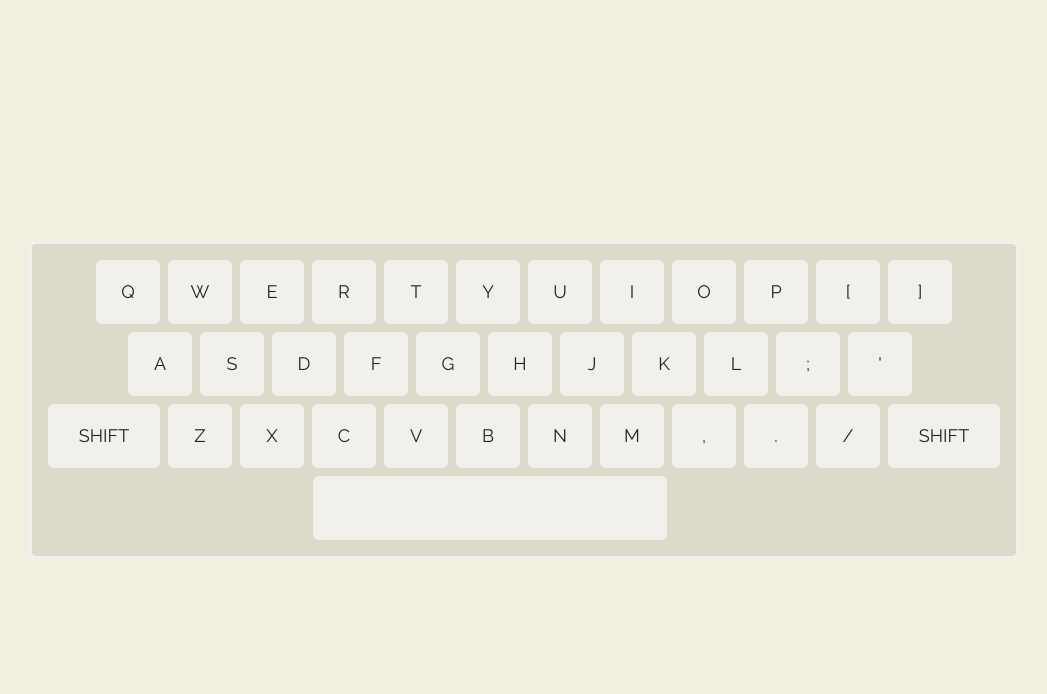
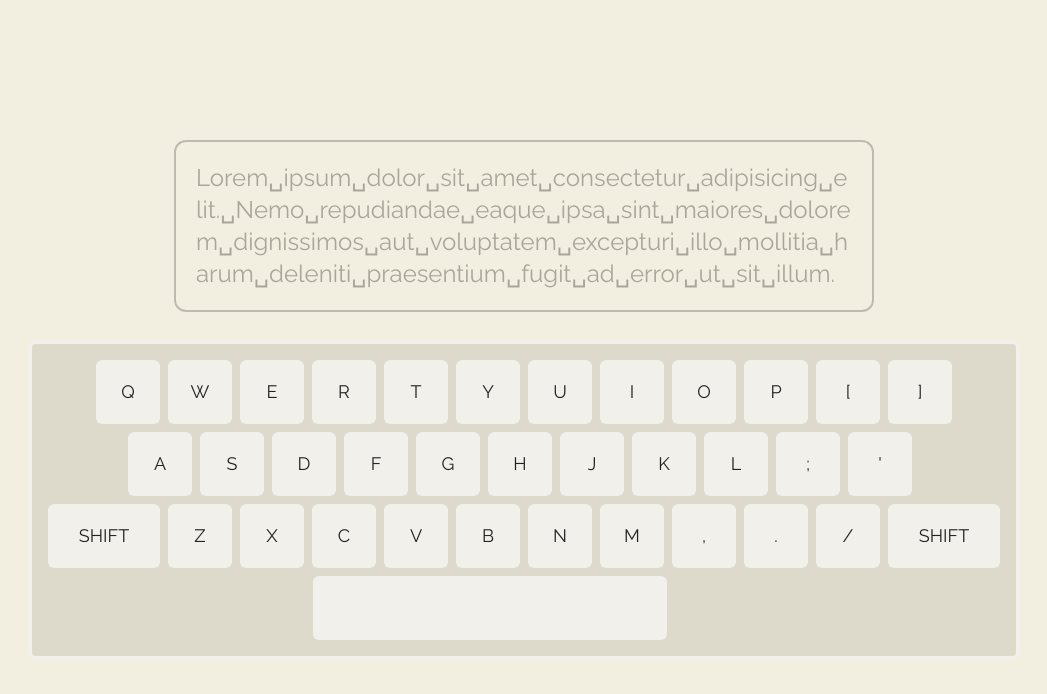
Before and after one commit to Sami-Rocks/virtual-keyboard, a React (Vite) app: page / in a window 1280 px wide. Shown: the top 694 px of the page, without its empty margins (116-1163 px from the left). Built offline with nearby package versions, Linux system fonts and the light colour scheme.

Commit message:
text display logic done. have to clean up and improve it

```diff
--- a/src/App.tsx
+++ b/src/App.tsx
@@ -1,9 +1,25 @@
-import { useEffect } from "react";
+import { useEffect, useState } from "react";
 import useDarkToggle from "./hooks/useDarktoggle";
 import KeyboardLayout from "./components/Keyboard";
+import TextBox from "./components/TextBox";
 
 function App() {
   const [colorTheme, setColorTheme] = useDarkToggle();
+  const [ activeKey, setActiveKey ] = useState('')
+
+  useEffect(()=>{
+    window.addEventListener('keypress',(event) => {
+      setActiveKey(event.key)
+    })
+    // window.addEventListener('keyup',() => {
+    //   setActiveKey('')
+    // })
+
+    return () => {
+      window.removeEventListener('keypress',()=>{setActiveKey('')})
+      // window.removeEventListener('keyup',()=>{setActiveKey('')})
+    }
+},[])
 
   const devicetheme = window.matchMedia(
     "(prefers-color-scheme: light)"
@@ -14,7 +30,8 @@ function App() {
   }, [devicetheme]);
 
   return (
-    <div className="h-screen w-full dark:bg-black bg-light_grey flex justify-center items-center">
+    <div className="h-screen w-full dark:bg-black bg-light_grey flex justify-center items-center flex-col gap-7">
+      <TextBox typed={activeKey} />
       <KeyboardLayout />
     </div>
   );
--- a/src/components/Key/index.tsx
+++ b/src/components/Key/index.tsx
@@ -24,9 +24,9 @@ function Key({ figure }: KeyType) {
 
   return (
     <div className={`
-      ${ (activeKey.toUpperCase()) === (figure) ? 'bg-accent text-white' : '' }
-      ${ figure === ' ' ? 'lg:w-[354px] md:w-80' :'' }
-      ${ figure === 'SHIFT' ? 'lg:w-28 md:w-20' :'' }
+      ${ (activeKey.toUpperCase()) === (figure) ? '!bg-accent dark:bg-accent !text-white ' : '' }
+      ${ figure === ' ' ? 'lg:w-[354px] dark:lg:w-[354px] md:w-80 dark:md:w-80 ' :'' }
+      ${ figure.toUpperCase() === 'SHIFT' ? 'lg:w-28 md:w-20 dark:lg:w-28 dark:md:w-20 w-28' :'' }
       rounded-md dark:bg-black bg-white lg:w-16 lg:h-16 w-14 h-14 text-xs lg:text-lg flex justify-center items-center dark:text-white text-black `}>
       {figure}
     </div>
--- /dev/null
+++ b/src/components/TextBox/index.tsx
@@ -0,0 +1,50 @@
+import { useEffect, useState } from "react"
+import { sample_text } from "../../utils/constants"
+
+function TextBox( {typed}:any ){
+
+    const [ typedText, setTypedText ] = useState<any>('')
+
+    const handleTyped = () => {
+        switch(typed){
+            case 'Backspace':
+                return setTypedText(typedText.slice(0, typedText.length -1))
+            case 'Shift':
+                return null
+            case ' ':
+                console.log('here')
+                return setTypedText(typedText.concat('␣'))
+            default:
+                // return (typed === sample_text[typedText.length]) ? setTypedText(typedText.concat(typed)) : null
+                return  setTypedText(typedText.concat(typed))
+        }
+    }
+
+    let splitted = typedText.split('')
+    useEffect(()=>{
+        if( typed !== undefined ) {
+            console.log(typed)
+            handleTyped()
+        }
+
+    splitted = typedText.split('')
+
+    },[typed])
+
+    return(
+        <div className="relative" >
+            <div  className="absolute top-0 w-[700px] h-full text-2xl rounded-xl border-2 border-transparent p-5 opacity-70 flex flex-wrap z-10" >
+                {splitted.map((el:any, index:number)=>{
+                    return ((el === sample_text[index]) || el === ' ') ? <span className='text-accent'  >{el}</span> :  <span className='text-red'  >{sample_text[index]}</span>
+                })}
+                {/* <textarea className="bg-transparent w-full h-full text-accent outline-none wrap" name="typed" id="" value={typedText} /> */}
+            </div>
+            <div  className="relative break-all top-0 w-[700px] text-2xl rounded-xl border-2 border-dark_grey p-5 opacity-30 flex flex-wrap wrap" >
+                { sample_text }
+            </div>
+        </div>
+    )
+}
+
+
+export default TextBox
--- a/src/utils/constants.ts
+++ b/src/utils/constants.ts
@@ -14,3 +14,6 @@ export const first_row = [
   ];
   export const second_row = ["A", "S", "D", "F", "G", "H", "J", "K", "L", ";", "'"];
   export const third_row = ["SHIFT","Z", "X", "C", "V", "B", "N", "M", ",", ".", "/", "SHIFT"];
+
+
+  export const sample_text = "Lorem␣ipsum␣dolor␣sit␣amet␣consectetur␣adipisicing␣elit.␣Nemo␣repudiandae␣eaque␣ipsa␣sint␣maiores␣dolorem␣dignissimos␣aut␣voluptatem␣excepturi␣illo␣mollitia␣harum␣deleniti␣praesentium␣fugit␣ad␣error␣ut␣sit␣illum."
--- a/tailwind.config.cjs
+++ b/tailwind.config.cjs
@@ -14,7 +14,6 @@ module.exports = {
         light_grey: "#F3EFE0",
         dark_grey: "#434242",
         red: "#F14A0E",
-        transparent: "rgba(7, 13, 43, 0.75)",
       },
       fontFamily: {
         sans: ["Raleway", "sans-serif"]
```
